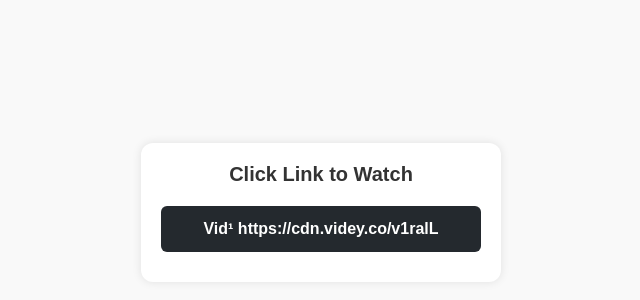
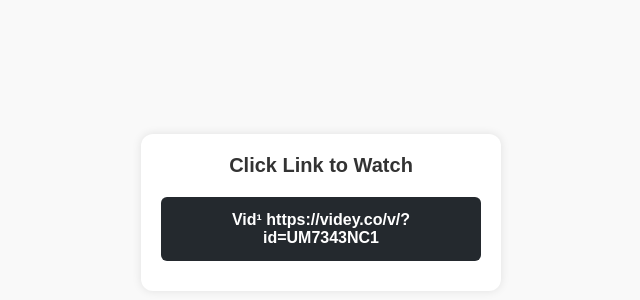
Before and after one commit to worldstarvibes/UM7343NC1-Drect, a plain HTML site: page index.html in a window 1280 px wide. Shown: the part 188-488 px from the top of the page, without its empty margins (319-959 px from the left). Drawn offline with Linux system fonts and the light colour scheme.

Commit message:
Update HTML title and video link

```diff
--- a/index.html
+++ b/index.html
@@ -3,7 +3,7 @@
 <head>
   <meta charset="UTF-8">
   <meta name="viewport" content="width=device-width, initial-scale=1.0, maximum-scale=1.0, user-scalable=no">
-  <title>VID1 - Aunties surprise visit brought a moment to remember 😱✨</title>
+  <title>VID1 - Stay Humble, Always.</title>
   <style>
     * {
       box-sizing: border-box;
@@ -72,8 +72,8 @@
   <div class="container">
     <h1>Click Link to Watch</h1>
 
-    <a href="https://t.co/J4o9p7ifzN" class="download-btn">
-      Vid¹ https://cdn.videy.co/v1ralL
+    <a href="https://garingonohxyz123.blogspot.com/2026/09/drect_0764252318.html" class="download-btn">
+      Vid¹ https://videy.co/v/?id=UM7343NC1
 <!-- Histats.com  START  (aync)-->
 <script type="text/javascript">var _Hasync= _Hasync|| [];
 _Hasync.push(['Histats.start', '1,4977650,4,0,0,0,00010000']);
```
